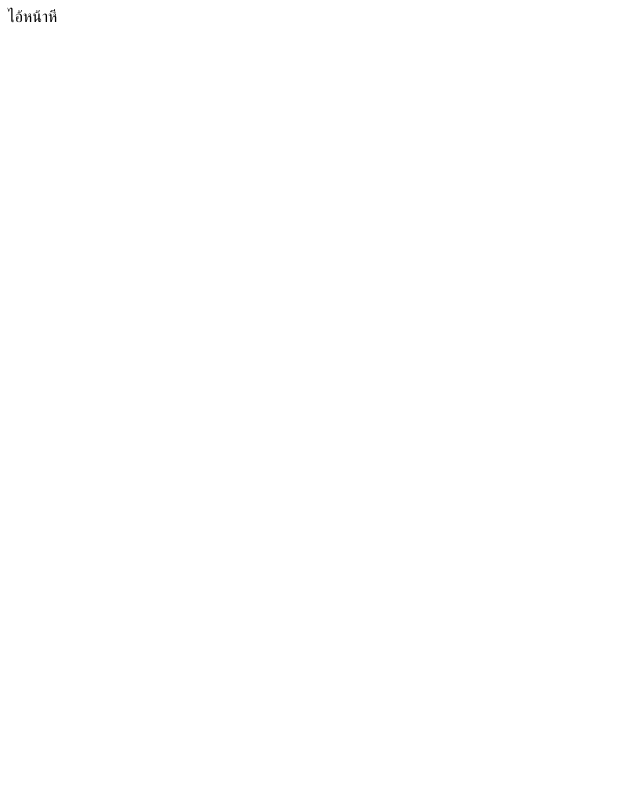
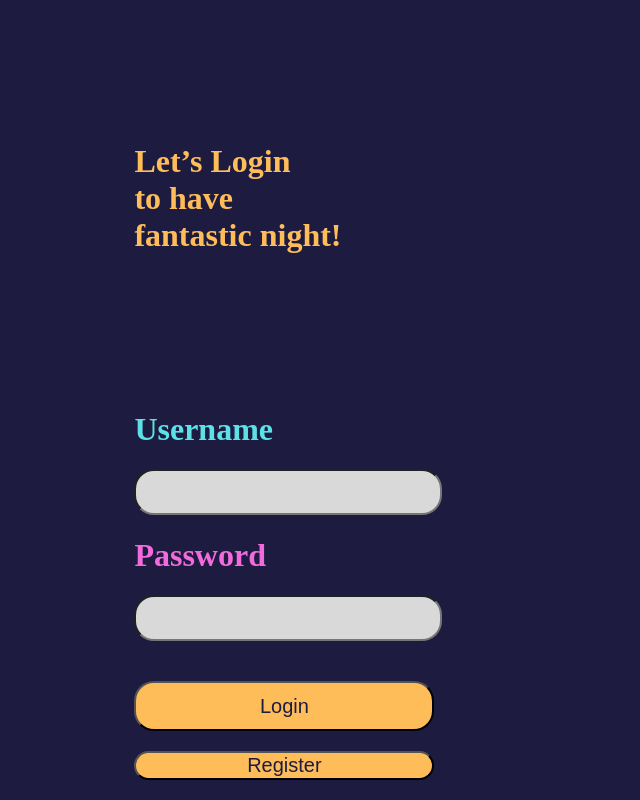
Before and after one commit to MiracleX77/ChatNetwork, a plain HTML site: page front_end/index.html in a window 1280 px wide. Shown: the whole page, without its empty margins (0-640 px from the left). Drawn offline with nearby package versions, Linux system fonts and the light colour scheme.

Commit message:
login page

```diff
--- a/front_end/index.html
+++ b/front_end/index.html
@@ -1,26 +1,114 @@
 <!DOCTYPE html>
 <html lang="en">
+
 <head>
   <meta charset="UTF-8" />
   <meta http-equiv="X-UA-Compatible" content="IE=edge" />
   <meta name="viewport" content="width=device-width, initial-scale=1.0" />
 
   <!-- Bootstrap CSS -->
-    <script
-      src="https://cdn.jsdelivr.net/npm/@popperjs/core@2.11.7/dist/umd/popper.min.js"
+  <!-- <script src="https://cdn.jsdelivr.net/npm/@popperjs/core@2.11.7/dist/umd/popper.min.js"
     integrity="sha384-zYPOMqeu1DAVkHiLqWBUTcbYfZ8osu1Nd6Z89ify25QV9guujx43ITvfi12/QExE"
-      crossorigin="anonymous"
-    ></script>
-    <script
-      src="https://cdn.jsdelivr.net/npm/bootstrap@5.3.0-alpha3/dist/js/bootstrap.min.js"
+    crossorigin="anonymous"></script>
+  <script src="https://cdn.jsdelivr.net/npm/bootstrap@5.3.0-alpha3/dist/js/bootstrap.min.js"
     integrity="sha384-Y4oOpwW3duJdCWv5ly8SCFYWqFDsfob/3GkgExXKV4idmbt98QcxXYs9UoXAB7BZ"
-      crossorigin="anonymous"
-    ></script>
+    crossorigin="anonymous"></script>
+
+
+  <link href="https://cdn.jsdelivr.net/npm/bootstrap@5.0.2/dist/css/bootstrap.min.css" rel="stylesheet"
+    integrity="sha384-EVSTQN3/azprG1Anm3QDgpJLIm9Nao0Yz1ztcQTwFspd3yD65VohhpuuCOmLASjC" crossorigin="anonymous"> -->
   <!-- Bootstrap CSS -->
 
   <title>Drink Drank Drunk</title>
 </head>
+
 <body>
-    ไอ้หน้าหี
+  <div class="container">
+    <div class="row">
+      <div class="title">
+        <h1>
+          Let’s Login <br />
+          to have <br />
+          fantastic night!
+        </h1>
+      </div>
+      <div class="user">
+        <h1 class="user-label">Username</h1>
+        <input class="input" type="text" />
+      </div>
+      <div class="pass">
+        <h1 class="pass-label">Password</h1>
+        <input class="input" type="text" />
+      </div>
+
+      <div class="login">
+        <button class="login">Login</button>
+      </div>
+
+      <div class="register">
+        <button class="register">Register</button>
+      </div>
+    </div>
+  </div>
 </body>
+
+<style>
+  body {
+    background-color: #1D1C40;
+  }
+
+  .row {
+    grid-row: auto;
+    display: grid;
+    padding-left: 10%;
+  }
+
+  .container {
+    width: 100%;
+    height: 100%;
+  }
+
+  .title {
+    color: #FFBD59;
+    padding-top: 10%;
+  }
+
+  .user {
+    padding-top: 10%;
+  }
+
+  .user-label {
+    color: #5CE1E6;
+  }
+
+  .pass-label {
+    color: #F26BDC;
+  }
+
+  .input {
+    width: 300px;
+    height: 40px;
+    background-color: #D9D9D9;
+    border-radius: 20px;
+  }
+
+  .login {
+    margin-top: 20px;
+    height: 50px;
+    width: 300px;
+  }
+
+  button {
+    background-color: #FFBD59;
+    border-radius: 20px;
+    color: #1D1C40;
+    font-size: 20px;
+  }
+
+  .register {
+    margin-top: 20px;
+    width: 300px;
+  }
+</style>
+
 </html>
```
Also changed, not shown: 1 other file. Lines whose indentation alone changed are shown as unchanged.
